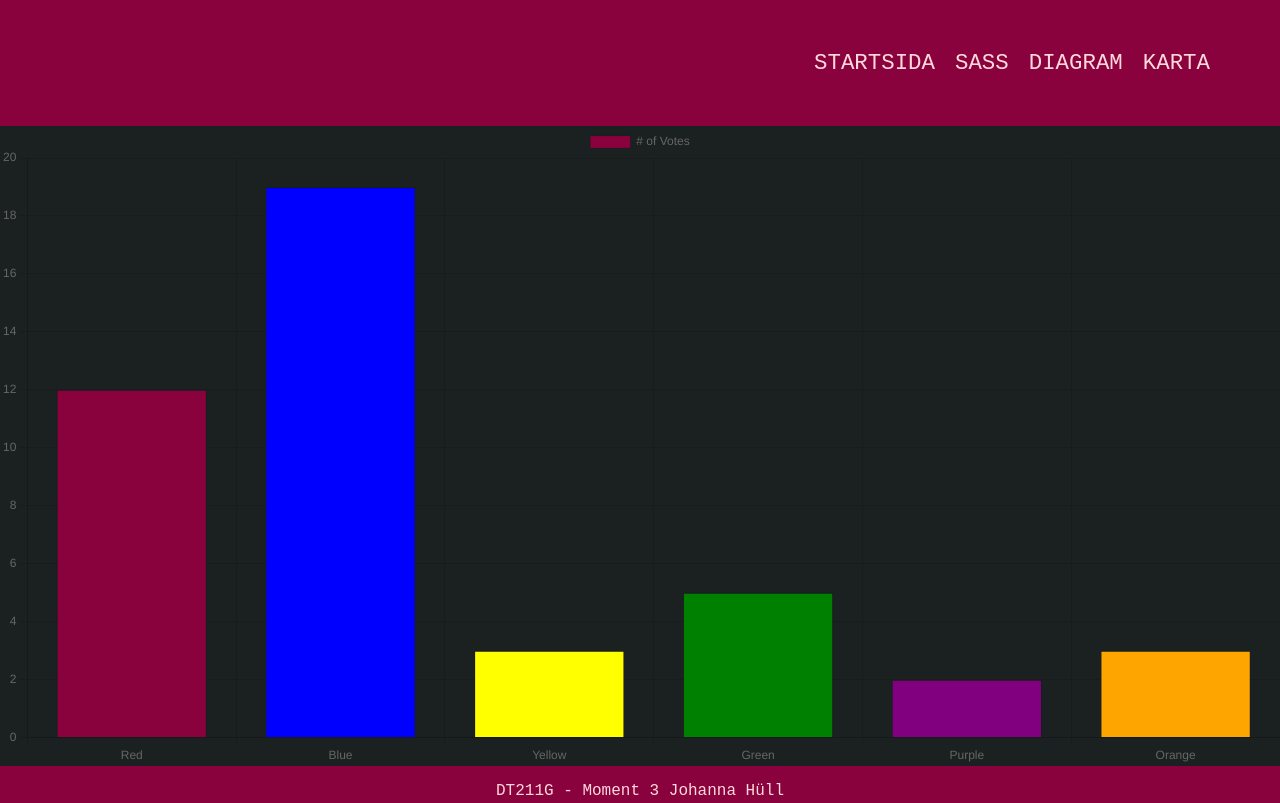
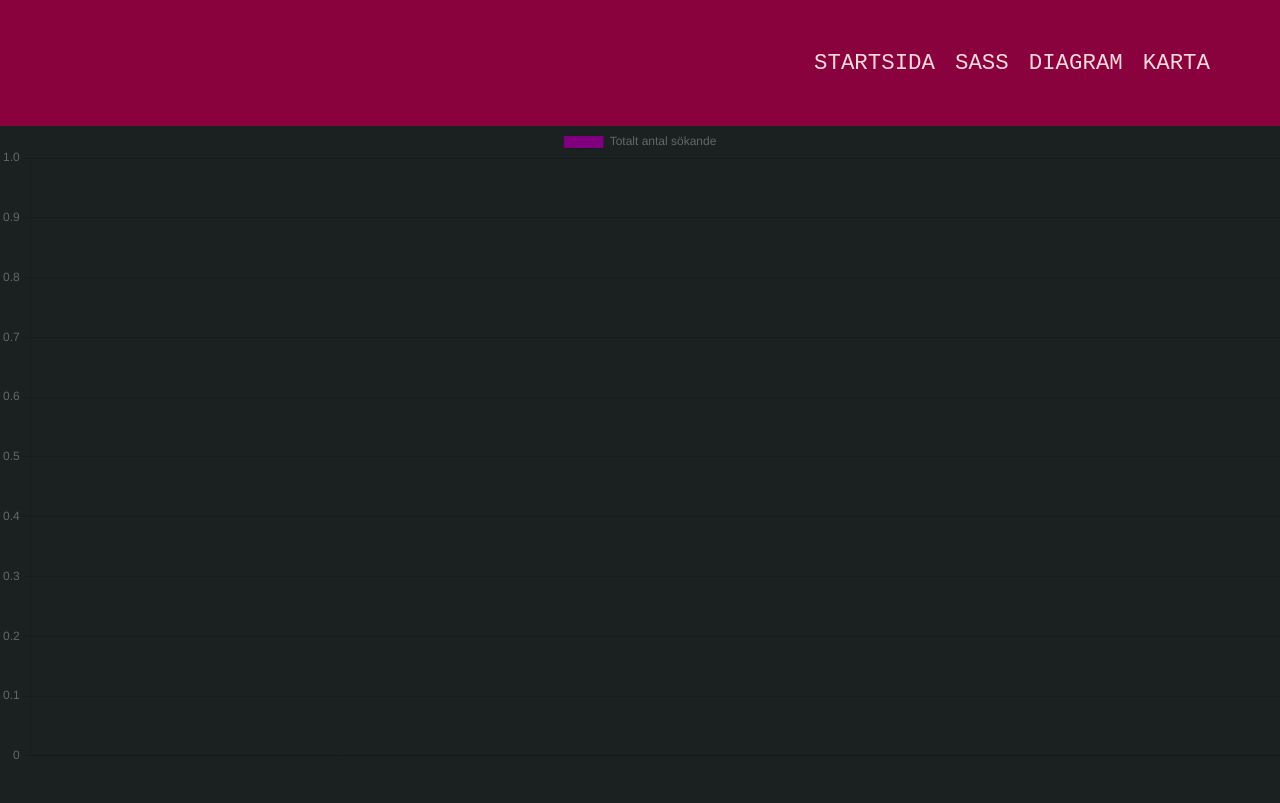
Before and after one commit to weirdiful/Moment-5, a website built with Parcel: page src/diagram.html in a window 1280 px wide. Shown: the top 803 px of the page. Built offline with nearby package versions, Linux system fonts and the light colour scheme; no server answers.

Commit message:
populära kurser

```diff
--- a/src/css/_diagram.scss
+++ b/src/css/_diagram.scss
@@ -0,0 +1,7 @@
+
+
+
+#mostPopularCoursesChart {
+    height: 100px;
+    width: 100px;
+}
--- a/src/css/style.scss
+++ b/src/css/style.scss
@@ -4,11 +4,6 @@
 
 * {
     box-sizing: border-box;
-}
-
-#myChart {
-    height: 100px;
-    width: 100px;
 }
 
 @mixin regular-text {
--- a/src/diagram.html
+++ b/src/diagram.html
@@ -36,9 +36,16 @@
 
     </header>
 
+
+
+
 <div>
-    <canvas id="myChart"></canvas>
+<canvas id="mostPopularCoursesChart"></canvas>
 </div>
+
+
+
+<canvas id="mostApplicationsChart"></canvas>
 
 
 
--- a/src/script.js
+++ b/src/script.js
@@ -27,6 +27,37 @@ async function fetchCourseData() {
   }
 }
 
+/**
+ *
+ */
+
+function createPopularCoursesChart(data) {
+
+  const filteredCourses = data.filter(course => course.term === "HT23");
+
+  const sortedCourses = filteredCourses.sort((a, b) => b.applicationsTotal - a.applicationsTotal).slice(0, 6);
+
+    const courseNames = sortedCourses.map(course => course.name);
+    const totalApplicants = sortedCourses.map(course => course.applicationsTotal);
+
+    const ctx = document.getElementById("mostPopularCoursesChart").getContext("2d");
+      new Chart(ctx, {
+        type: "bar",
+        data: {
+        labels: courseNames,
+        datasets: [{
+            label: "Totalt antal sökande",
+            data: totalApplicants,
+            backgroundColor: ['purple','purple','purple','purple','purple','purple',],
+            borderWidth: 1
+            }]
+          },
+
+      });
+  }
+      fetchCourseData().then(data => createPopularCoursesChart(data));
+
+
 const ctx = document.getElementById('myChart');
 new Chart(ctx, {
 type: 'bar',
```
Also changed, not shown: dist/diagram.html, 6 other files.
